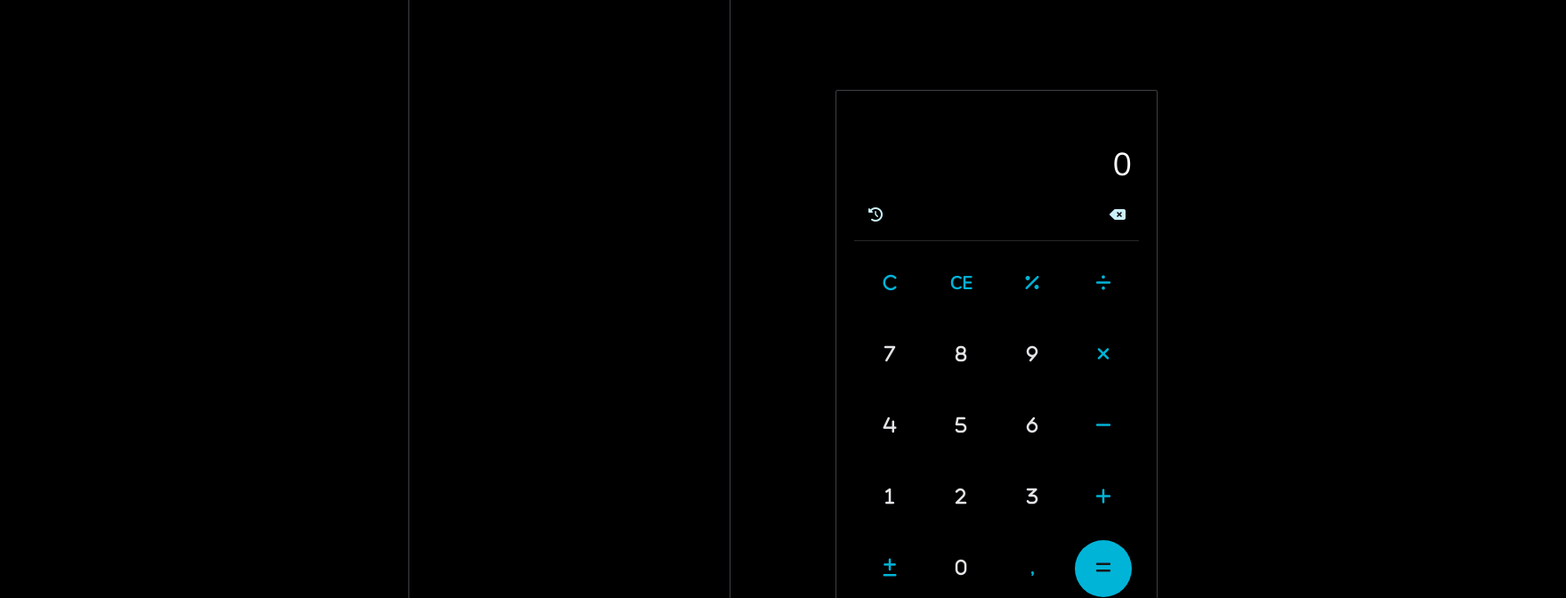
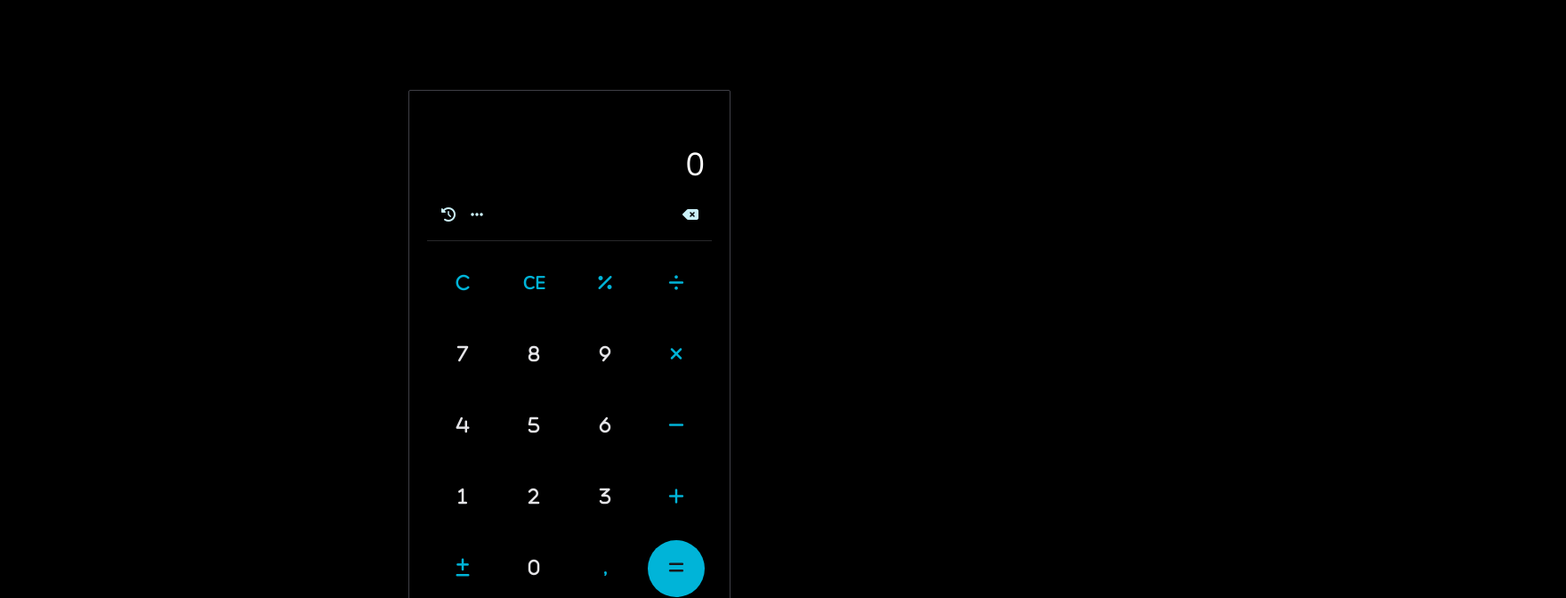
Before and after one commit to TiagoFreitas03/calculator, a React (Vite) app: page / in a window 1280 px wide. Shown: the top 672 px of the page at 89% size, 1760 px wide, since content can reach past the window. Built offline with nearby package versions, Linux system fonts and the light colour scheme.

Commit message:
alterações no layout

```diff
--- a/src/screens/Calculator.tsx
+++ b/src/screens/Calculator.tsx
@@ -1,4 +1,5 @@
 import { useState } from 'react'
+import { Link } from 'react-router-dom'
 
 import { useCalculator } from '../contexts/CalculatorContext'
 import { KEYS } from '../constants/KEYS'
@@ -23,19 +24,24 @@ export function Calculator() {
 	}
 
 	return (
-		<div className="w-screen h-screen flex justify-center items-center">
-			<div className="m-4 p-5 rounded-sm bg-black max-w-[362px] border border-zinc-700">
+		<>
 			<header className="text-right px-2 mb-2 border-b border-zinc-800">
 				<Expression />
 
 				<Entry />
 
-					<div className='flex justify-between py-3 text-blue-100'>
+				<div className='flex justify-between py-3'>
+					<div>
 						<IconButton
 							icon={!isHistoryVisible ? 'clock-rotate-left' : 'calculator'}
 							title={!isHistoryVisible ? 'Histórico' : 'Teclado'}
 							onClick={() => setIsHistoryVisible(!isHistoryVisible)}
 						/>
+
+						<Link to='/menu'>
+							<IconButton icon='ellipsis' title='Menu' />
+						</Link>
+					</div>
 
 					<IconButton
 						icon='delete-left'
@@ -50,7 +56,6 @@ export function Calculator() {
 
 				<History visible={isHistoryVisible} />
 			</div>
-			</div>
-		</div>
+		</>
 	)
 }
```
Lines whose indentation alone changed are shown as unchanged.
